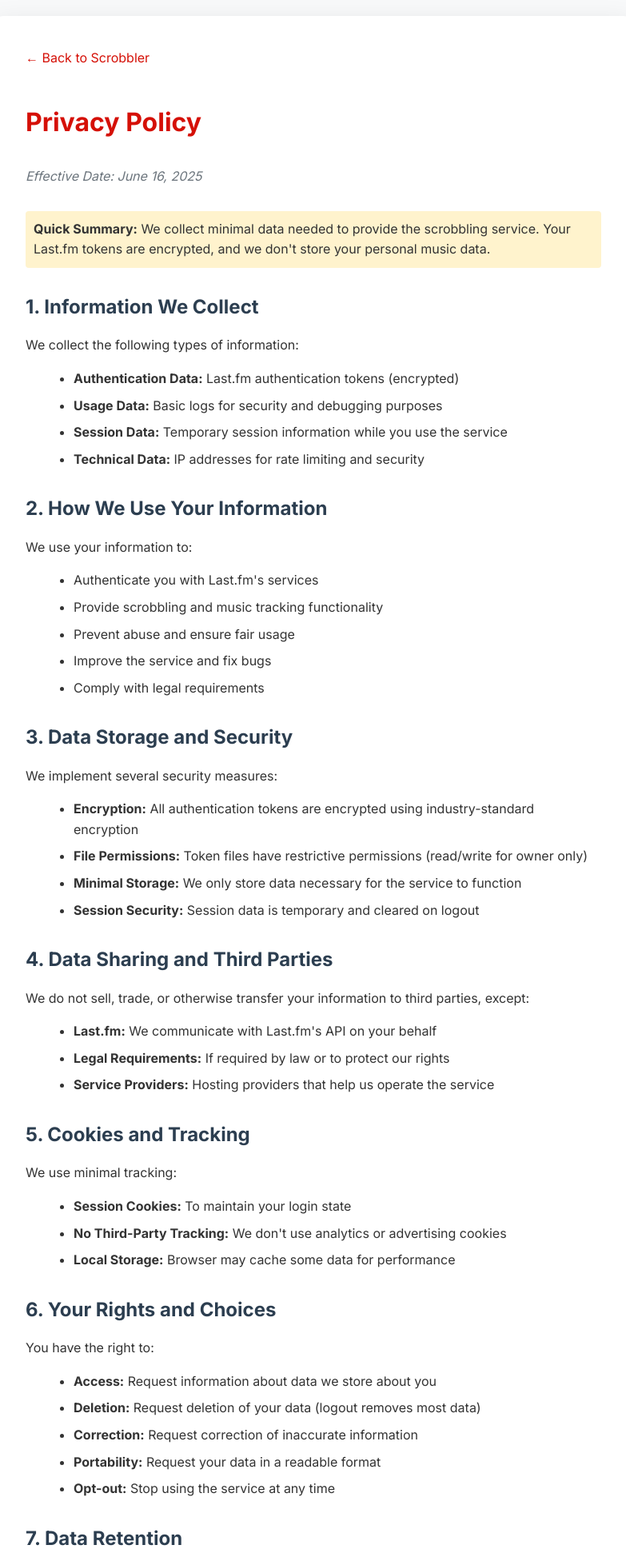
After one commit to fentbuscoding/flasklastfmtest, a Flask app: page /privacy in a window 1280 px wide. The commit adds this page. Shown: the top 1937 px of the page at 80% size, without its empty margins (248-1031 px from the left). Run offline with Flask 3, Linux system fonts and the light colour scheme.

Commit message:
Add Now Playing endpoint, custom timestamp handling for scrobbling, and Terms of Service and Privacy Policy pages; enhance error handling and UI

```diff
--- a/app.py
+++ b/app.py
@@ -246,11 +246,53 @@ def get_user_recent_tracks(limit=10):
         logger.error(f"Error getting recent tracks: {e}")
         raise LastFMError("Failed to load recent tracks")
 
+@app.route('/now-playing-info')
+@require_auth
+@rate_limit
+def get_now_playing_info():
+    """Get current now playing track"""
+    try:
+        params = {
+            'method': 'user.getRecentTracks',
+            'user': session.get('user_name'),
+            'api_key': API_KEY,
+            'limit': 1
+        }
+
+        data = make_lastfm_request(params)
+
+        if 'recenttracks' in data and 'track' in data['recenttracks']:
+            tracks = data['recenttracks']['track']
+            if isinstance(tracks, dict):
+                tracks = [tracks]
+
+            if tracks and tracks[0].get('@attr', {}).get('nowplaying'):
+                track = tracks[0]
+                return jsonify({
+                    'success': True,
+                    'nowplaying': True,
+                    'track': {
+                        'name': track.get('name', ''),
+                        'artist': track.get('artist', {}).get('#text', ''),
+                        'album': track.get('album', {}).get('#text', ''),
+                        'image': track.get('image', [{}])[-1].get('#text', ''),
+                        'url': track.get('url', '')
+                    }
+                })
+
+        return jsonify({'success': True, 'nowplaying': False})
+
+    except LastFMError as e:
+        return jsonify({'success': False, 'error': str(e)}), 400
+    except Exception as e:
+        logger.error(f"Error getting now playing: {e}")
+        return jsonify({'success': False, 'error': 'Failed to get now playing'}), 500
+
 @app.route('/scrobble', methods=['POST'])
 @require_auth
 @rate_limit
 def scrobble():
-    """Scrobble a track to Last.fm"""
+    """Scrobble a track to Last.fm with custom timestamp"""
     try:
         # Validate input
         errors = validate_input(request.form, ['artist', 'track'])
@@ -260,6 +302,40 @@ def scrobble():
         artist = request.form['artist'].strip()
         track = request.form['track'].strip()
         album = request.form.get('album', '').strip()
+
+        # Custom timestamp handling
+        custom_time = request.form.get('scrobble_time', '').strip()
+        timestamp = int(time.time())  # Default to now
+
+        if custom_time:
+            try:
+                # Parse various time formats
+                if custom_time.lower() == 'now':
+                    timestamp = int(time.time())
+                elif custom_time.isdigit():
+                    # Minutes ago
+                    minutes_ago = int(custom_time)
+                    if minutes_ago > 14 * 24 * 60:  # Last.fm limit: 14 days
+                        return jsonify({'success': False, 'error': 'Cannot scrobble tracks older than 14 days'}), 400
+                    timestamp = int(time.time()) - (minutes_ago * 60)
+                else:
+                    # Try to parse as datetime
+                    try:
+                        from dateutil import parser
+                        dt = parser.parse(custom_time)
+                        timestamp = int(dt.timestamp())
+
+                        # Check Last.fm limits
+                        now = int(time.time())
+                        if timestamp > now:
+                            return jsonify({'success': False, 'error': 'Cannot scrobble tracks in the future'}), 400
+                        if now - timestamp > 14 * 24 * 60 * 60:  # 14 days
+                            return jsonify({'success': False, 'error': 'Cannot scrobble tracks older than 14 days'}), 400
+                    except ImportError:
+                        return jsonify({'success': False, 'error': 'Invalid time format'}), 400
+
+            except (ValueError, TypeError) as e:
+                return jsonify({'success': False, 'error': 'Invalid time format'}), 400
 
         # Additional validation
         if len(artist) > 200 or len(track) > 200:
@@ -271,7 +347,7 @@ def scrobble():
             'sk': session['oauth_token'],
             'artist': artist,
             'track': track,
-            'timestamp': int(time.time())
+            'timestamp': timestamp
         }
 
         if album:
@@ -281,7 +357,7 @@ def scrobble():
 
         data = make_lastfm_request(params, method='POST')
 
-        logger.info(f"Scrobbled: {artist} - {track} for user {session.get('user_name')}")
+        logger.info(f"Scrobbled: {artist} - {track} at {datetime.fromtimestamp(timestamp)} for user {session.get('user_name')}")
         return jsonify({'success': True, 'message': 'Track scrobbled successfully'})
 
     except LastFMError as e:
@@ -371,6 +447,16 @@ def update_now_playing():
         logger.error(f"Error updating now playing: {e}")
         return jsonify({'success': False, 'error': 'Failed to update now playing'}), 500
 
+@app.route('/terms')
+def terms():
+    """Terms of Service page"""
+    return render_template('terms.html')
+
+@app.route('/privacy')
+def privacy():
+    """Privacy Policy page"""
+    return render_template('privacy.html')
+
 @app.route('/health')
 def health_check():
     """Health check endpoint"""
--- a/requirements.txt
+++ b/requirements.txt
@@ -10,6 +10,9 @@ python-dotenv==1.0.0
 
 # Encryption for token storage
 cryptography
+
+# Date parsing for custom scrobble times
+python-dateutil==2.8.2
 
 # Session management (if using Redis)
 redis==5.0.1
--- /dev/null
+++ b/templates/privacy.html
@@ -0,0 +1,124 @@
+<!DOCTYPE html>
+<html lang="en">
+<head>
+    <meta charset="UTF-8">
+    <meta name="viewport" content="width=device-width, initial-scale=1.0">
+    <title>Privacy Policy - Last.fm Scrobbler</title>
+    <link href="https://fonts.googleapis.com/css2?family=Inter:wght@300;400;500;600;700&display=swap" rel="stylesheet">
+    <style>
+        body {
+            font-family: 'Inter', sans-serif;
+            line-height: 1.6;
+            color: #333;
+            max-width: 800px;
+            margin: 0 auto;
+            padding: 20px;
+            background: #f8f9fa;
+        }
+        .container {
+            background: white;
+            padding: 40px;
+            border-radius: 12px;
+            box-shadow: 0 8px 32px rgba(0,0,0,0.1);
+        }
+        h1 { color: #d51007; margin-bottom: 30px; }
+        h2 { color: #2c3e50; margin-top: 30px; margin-bottom: 15px; }
+        .back-link { color: #d51007; text-decoration: none; margin-bottom: 20px; display: inline-block; }
+        .back-link:hover { text-decoration: underline; }
+        .effective-date { color: #6c757d; font-style: italic; margin-bottom: 30px; }
+        ul { margin-left: 20px; }
+        li { margin-bottom: 8px; }
+        .highlight { background: #fff3cd; padding: 10px; border-radius: 4px; margin: 15px 0; }
+    </style>
+</head>
+<body>
+    <div class="container">
+        <a href="{{ url_for('home') }}" class="back-link">← Back to Scrobbler</a>
+
+        <h1>Privacy Policy</h1>
+        <div class="effective-date">Effective Date: June 16, 2025</div>
+
+        <div class="highlight">
+            <strong>Quick Summary:</strong> We collect minimal data needed to provide the scrobbling service. Your Last.fm tokens are encrypted, and we don't store your personal music data.
+        </div>
+
+        <h2>1. Information We Collect</h2>
+        <p>We collect the following types of information:</p>
+        <ul>
+            <li><strong>Authentication Data:</strong> Last.fm authentication tokens (encrypted)</li>
+            <li><strong>Usage Data:</strong> Basic logs for security and debugging purposes</li>
+            <li><strong>Session Data:</strong> Temporary session information while you use the service</li>
+            <li><strong>Technical Data:</strong> IP addresses for rate limiting and security</li>
+        </ul>
+
+        <h2>2. How We Use Your Information</h2>
+        <p>We use your information to:</p>
+        <ul>
+            <li>Authenticate you with Last.fm's services</li>
+            <li>Provide scrobbling and music tracking functionality</li>
+            <li>Prevent abuse and ensure fair usage</li>
+            <li>Improve the service and fix bugs</li>
+            <li>Comply with legal requirements</li>
+        </ul>
+
+        <h2>3. Data Storage and Security</h2>
+        <p>We implement several security measures:</p>
+        <ul>
+            <li><strong>Encryption:</strong> All authentication tokens are encrypted using industry-standard encryption</li>
+            <li><strong>File Permissions:</strong> Token files have restrictive permissions (read/write for owner only)</li>
+            <li><strong>Minimal Storage:</strong> We only store data necessary for the service to function</li>
+            <li><strong>Session Security:</strong> Session data is temporary and cleared on logout</li>
+        </ul>
+
+        <h2>4. Data Sharing and Third Parties</h2>
+        <p>We do not sell, trade, or otherwise transfer your information to third parties, except:</p>
+        <ul>
+            <li><strong>Last.fm:</strong> We communicate with Last.fm's API on your behalf</li>
+            <li><strong>Legal Requirements:</strong> If required by law or to protect our rights</li>
+            <li><strong>Service Providers:</strong> Hosting providers that help us operate the service</li>
+        </ul>
+
+        <h2>5. Cookies and Tracking</h2>
+        <p>We use minimal tracking:</p>
+        <ul>
+            <li><strong>Session Cookies:</strong> To maintain your login state</li>
+            <li><strong>No Third-Party Tracking:</strong> We don't use analytics or advertising cookies</li>
+            <li><strong>Local Storage:</strong> Browser may cache some data for performance</li>
+        </ul>
+
+        <h2>6. Your Rights and Choices</h2>
+        <p>You have the right to:</p>
+        <ul>
+            <li><strong>Access:</strong> Request information about data we store about you</li>
+            <li><strong>Deletion:</strong> Request deletion of your data (logout removes most data)</li>
+            <li><strong>Correction:</strong> Request correction of inaccurate information</li>
+            <li><strong>Portability:</strong> Request your data in a readable format</li>
+            <li><strong>Opt-out:</strong> Stop using the service at any time</li>
+        </ul>
+
+        <h2>7. Data Retention</h2>
+        <p>We retain data for the following periods:</p>
+        <ul>
+            <li><strong>Authentication Tokens:</strong> Until you logout or revoke access</li>
+            <li><strong>Session Data:</strong> Until session expires or logout</li>
+            <li><strong>Logs:</strong> Up to 30 days for security purposes</li>
+            <li><strong>Cached Data:</strong> Automatically cleaned up periodically</li>
+        </ul>
+
+        <h2>8. Children's Privacy</h2>
+        <p>This service is not intended for children under 13. We do not knowingly collect personal information from children under 13. If you believe we have collected information from a child under 13, please contact us immediately.</p>
+
+        <h2>9. International Data Transfers</h2>
+        <p>Your data may be processed in countries other than your own. We ensure appropriate safeguards are in place to protect your data during such transfers.</p>
+
+        <h2>10. Changes to This Policy</h2>
+        <p>We may update this privacy policy from time to time. We will notify you of any material changes by posting the new policy on this page and updating the effective date.</p>
+
+        <h2>11. Contact Information</h2>
+        <p>If you have any questions about this Privacy Policy or our data practices, please contact us through the main application interface.</p>
+
+        <h2>12. Last.fm's Privacy Policy</h2>
+        <p>Since this service connects to Last.fm, you should also review <a href="https://www.last.fm/legal/privacy" target="_blank">Last.fm's Privacy Policy</a> to understand how they handle your data.</p>
+    </div>
+</body>
+</html>
--- a/templates/terms.html
+++ b/templates/terms.html
@@ -26,6 +26,8 @@
         .back-link { color: #d51007; text-decoration: none; margin-bottom: 20px; display: inline-block; }
         .back-link:hover { text-decoration: underline; }
         .effective-date { color: #6c757d; font-style: italic; margin-bottom: 30px; }
+        ul { margin-left: 20px; }
+        li { margin-bottom: 8px; }
     </style>
 </head>
 <body>
```
